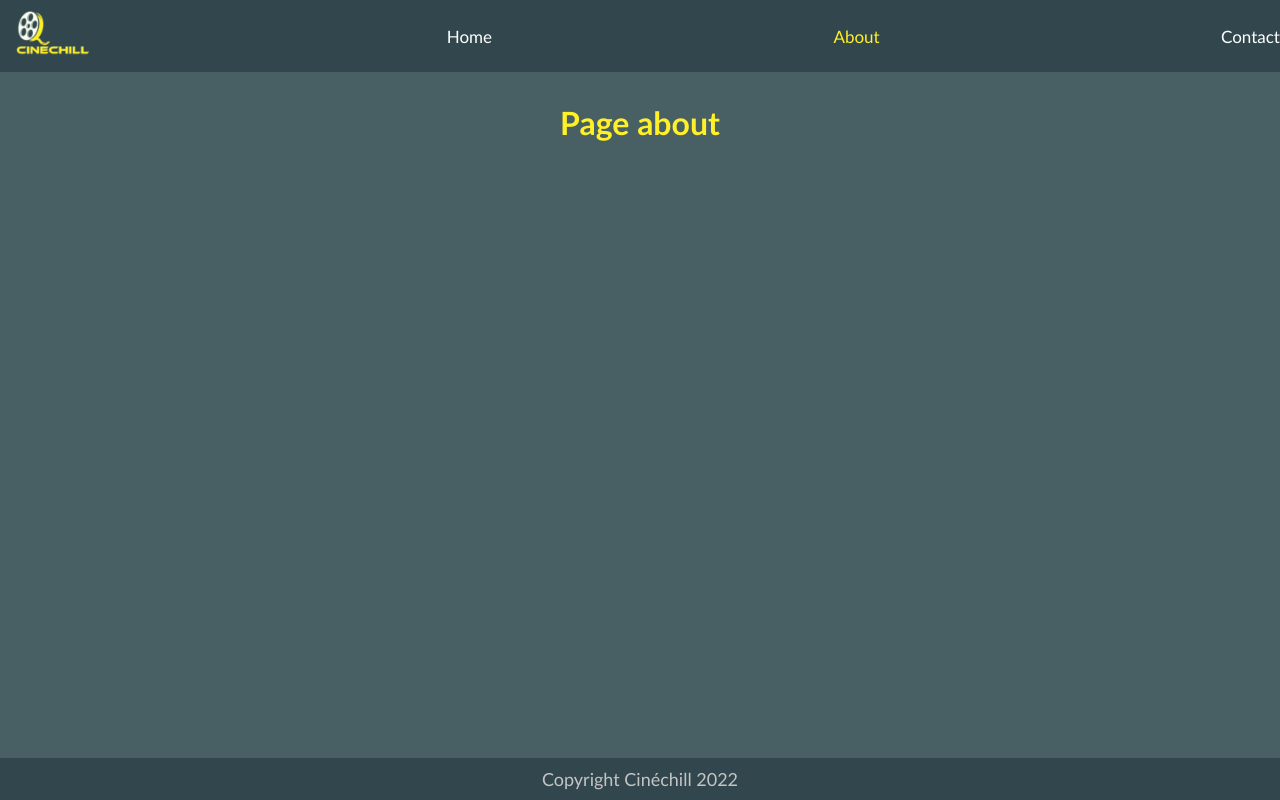
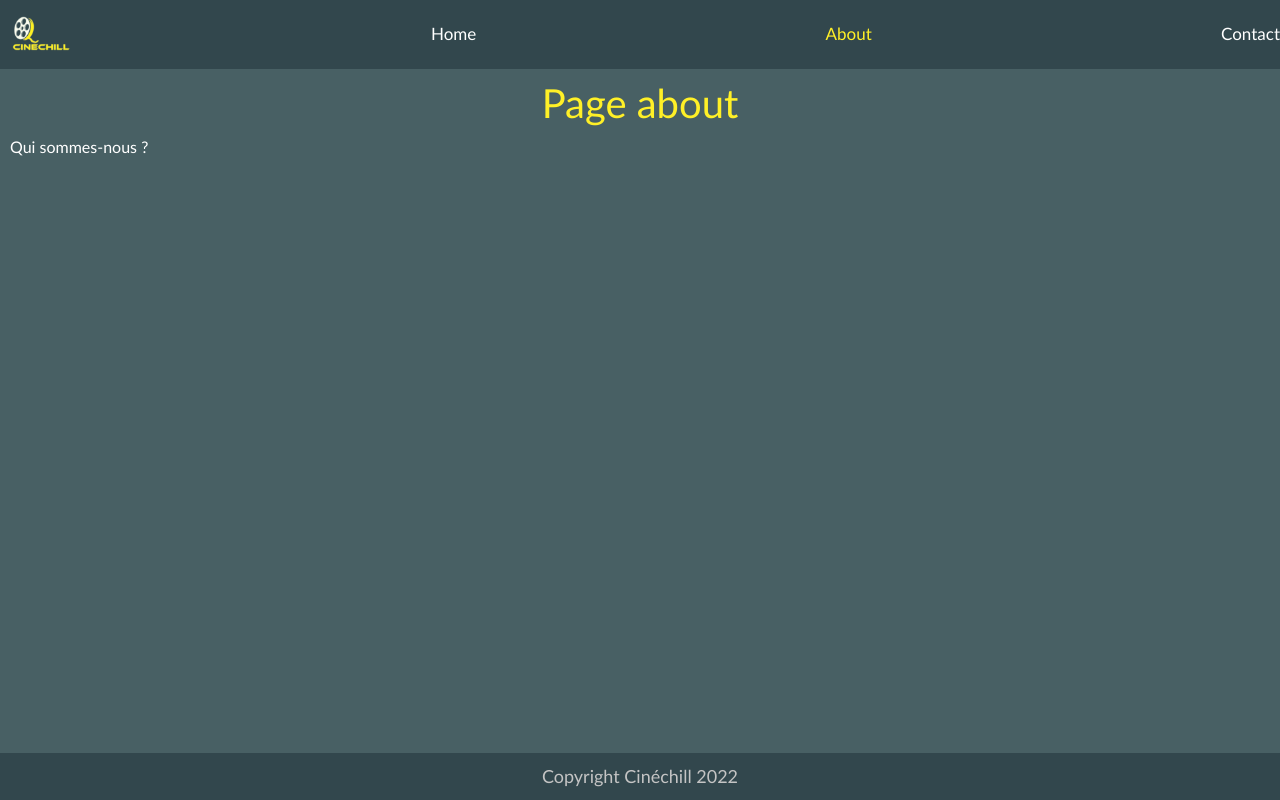
Before and after one commit to ComicScrip/lyon-react-mars22-p2g3, a React (Create React App) app: page /about in a window 1280 px wide. Built offline with nearby package versions, Linux system fonts and the light colour scheme.

Commit message:
update navigation

```diff
--- a/public/index.html
+++ b/public/index.html
@@ -25,6 +25,11 @@
       Learn how to configure a non-root public URL by running `npm run build`.
     -->
     <title>React App</title>
+    <link
+      rel="stylesheet"
+      href="https://cdn.jsdelivr.net/npm/bootstrap@5.1.3/dist/css/bootstrap.min.css"
+      integrity="sha384-1BmE4kWBq78iYhFldvKuhfTAU6auU8tT94WrHftjDbrCEXSU1oBoqyl2QvZ6jIW3"
+      crossorigin="anonymous"/>
   </head>
   <body>
     <noscript>You need to enable JavaScript to run this app.</noscript>
--- a/src/Css/index.css
+++ b/src/Css/index.css
@@ -5,38 +5,57 @@ body,
   display: flex;
   flex-direction: column;
   margin: 0;
-  padding: 0;
   box-sizing: border-box;
   font-family: 'Trebuchet MS', 'Lucida Sans Unicode', 'Lucida Grande', 'Lucida Sans', Arial, sans-serif;
 }
 
+/* Header de pages du site */
+header{
+  background-color: #32474D;
+  color: white;
+}
+/* corps de pages du site */
+main {
+  padding: 10px;
+  flex-grow: 1;
+  background-color: #486064;
+}
+nav a {
+  color: white;
+  text-decoration: none;
+  font-size: 17px;
+}
+
+/* menu du site page */
+nav {
+  display: flex;
+  justify-content: space-between;
+  align-items: center;
+  line-height: 2px;
+}
+.logo {
+  text-align: left !important;
+  max-height: 3.1em;
+}
+
+p{
+  color: white;
+}
 footer {
   background-color: #32474D;
   color: white;
   padding: 10px;
 }
 
-header{
-  background-color: #32474D;
-  color: white;
+/* Media quries mobiles */
+@media all and (max-device-width: 480px)
+{
+  main {
+  /* background-color: #486064; */
+  background-color: chocolate;
 }
-
-main {
-  padding: 10px;
-  flex-grow: 1;
-  background-color: #486064;
-}
-
 nav a {
   color: white;
-  text-decoration: none;
   font-size: 17px;
 }
-nav {
-  display: flex;
-  justify-content: space-between;
-  align-items: center;
 }
-.logo {
-  max-height: 4em;
-}
--- a/src/components/About.js
+++ b/src/components/About.js
@@ -1 +1 @@
-import React from 'react';
+// import React from 'react';
--- a/src/components/Header.js
+++ b/src/components/Header.js
@@ -7,7 +7,7 @@ const getActiveLinkStyle = ({ isActive }) => ({
 export default function Header() {
   return (
     <header>
-      <nav>
+      <nav className="navbar">
         <NavLink to="/" style={getActiveLinkStyle}>
           <img src="logo_cinechill.png" className="logo" alt="my-logo" />
         </NavLink>
--- a/src/routes/About.js
+++ b/src/routes/About.js
@@ -2,7 +2,13 @@ import React from 'react';
 import '../Css/App.css';
 
 function AboutPage() {
-  return <h1 className="title"> Page about</h1>;
+  return (
+    <div>
+      <h1 className="title"> Page about</h1>
+      <p>Qui sommes-nous ?</p>
+
+    </div>
+  );
 }
 
 export default AboutPage;
```
